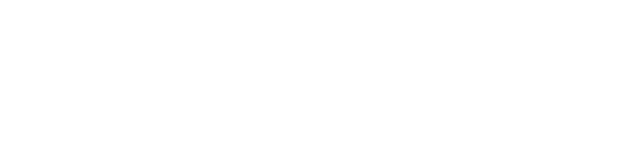
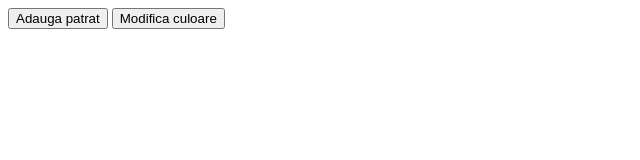
Before and after one commit to DenisMazilo/newpro, a plain HTML site: page index.html in a window 1280 px wide. Shown: the whole page, without its empty margins (0-640 px from the left). Drawn offline with Linux system fonts and the light colour scheme.

Commit message:
refactor-index.html

```diff
--- a/index.html
+++ b/index.html
@@ -5,6 +5,7 @@
     <title>Title</title>
 </head>
 <body>
-
+<button>Adauga patrat</button>
+<button>Modifica culoare</button>
 </body>
 </html>
```
